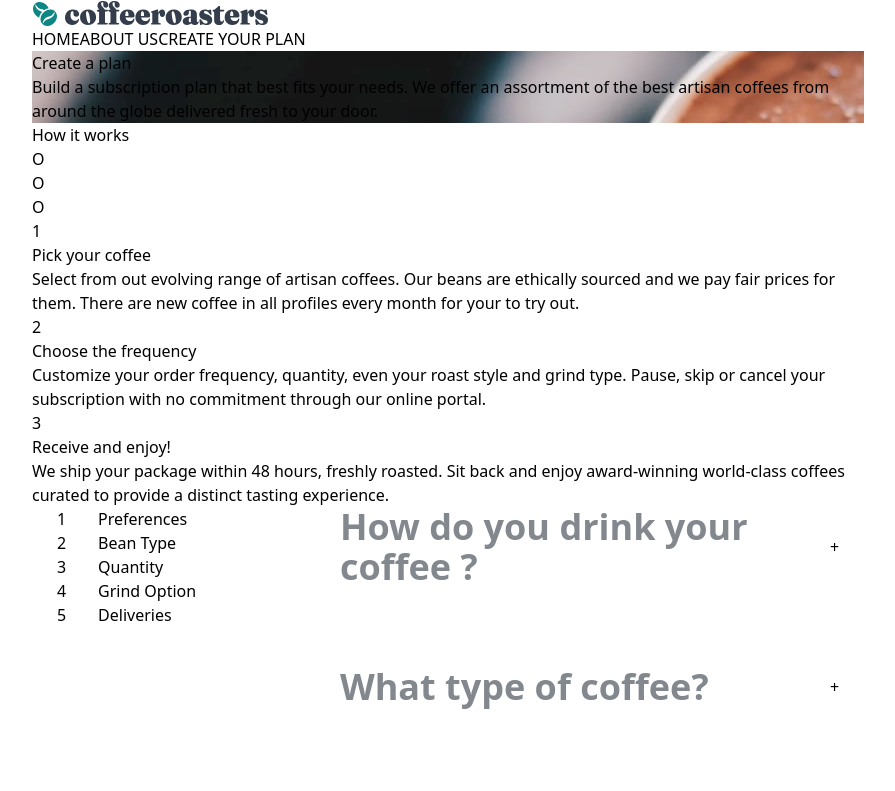
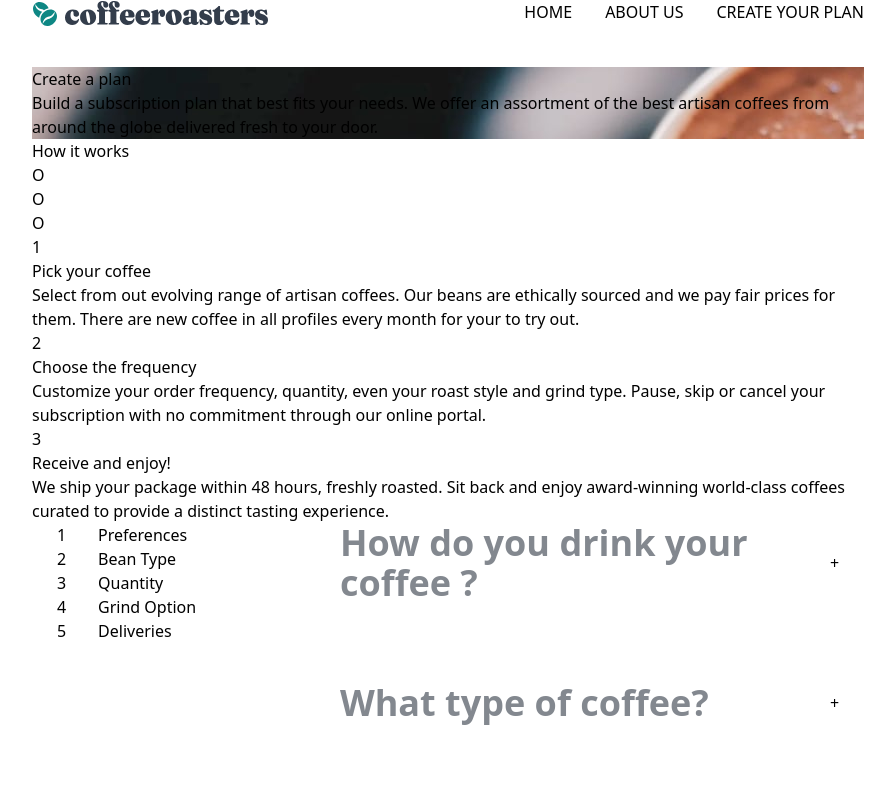
Before and after one commit to azanra/coffee-subscription, a React (Vite) app: page /plan in a window 1280 px wide. Shown: the top 791 px of the page, without its empty margins (192-1087 px from the left). Built offline with nearby package versions, Linux system fonts and the light colour scheme.

Commit message:
feat: adjust the header layout

```diff
--- a/src/pages/components/shared/Header.tsx
+++ b/src/pages/components/shared/Header.tsx
@@ -1,26 +1,34 @@
 import { Link } from "react-router";
-import logo from "../../../assets/shared/desktop/logo.svg";
+import CoffeeLogo from "../../../assets/shared/desktop/logo.svg";
+import HamburgerLogo from "../../../assets/shared/mobile/icon-hamburger.svg";
+import useIsMobileScreen from "../../../shared/hooks/useIsMobileScreen";
 
 const Header = () => {
-  const navigation = [
+  const { isMobileScreen } = useIsMobileScreen();
+
+  const navigationTab = [
     { to: "/", text: "home" },
     { to: "/about", text: "about us" },
     { to: "/plan", text: "create your plan" },
   ];
+
   return (
-    <div>
-      <div>
-        <img src={logo} alt="coffee" />
-      </div>
-      <div>
-        {navigation.map((nav) => {
+    <div className="flex justify-between mb-[40px]">
+      <img src={CoffeeLogo} alt="coffee-logo" />
+
+      {isMobileScreen ? (
+        <img src={HamburgerLogo} alt="hamburger-logo" />
+      ) : (
+        <div className="flex gap-[33px]">
+          {navigationTab.map((nav) => {
             return (
-            <Link replace to={nav.to} key={nav.to}>
+              <Link to={nav.to} key={nav.to}>
                 {nav.text.toUpperCase()}
               </Link>
             );
           })}
         </div>
+      )}
     </div>
   );
 };
```
Lines whose indentation alone changed are shown as unchanged.
